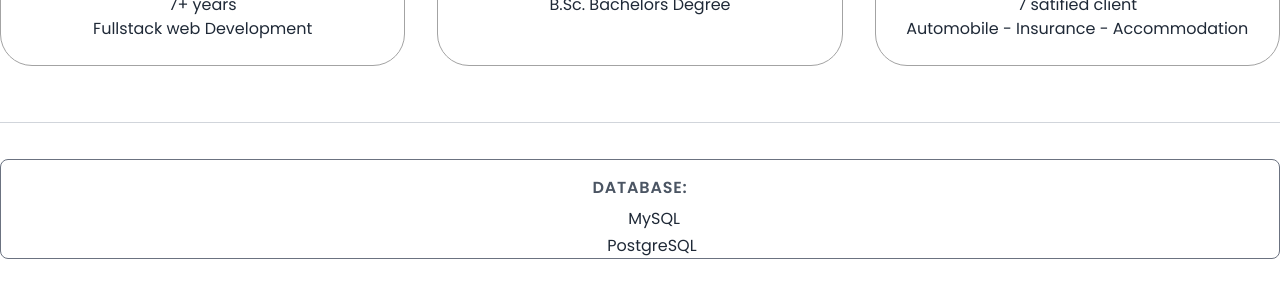
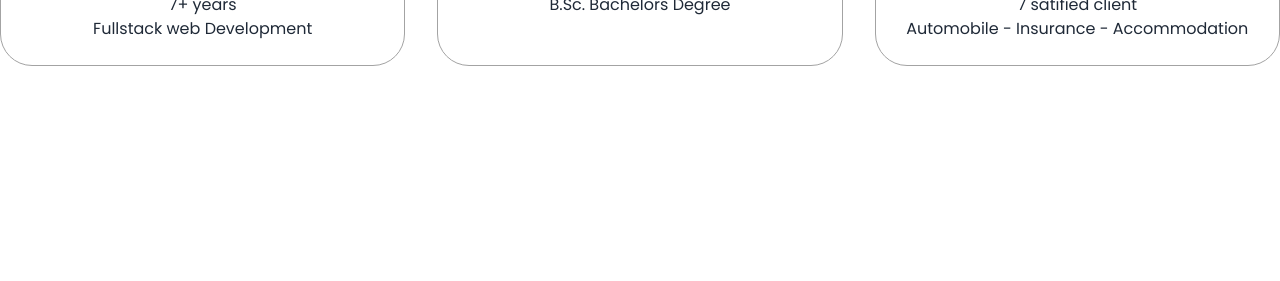
Before and after one commit to dev-dafab/dev-dafab.github.io, a SvelteKit app: page / in a window 1280 px wide. Shown: the part 900-1181 px from the top of the page. After the commit the page ends 998 px from the top, so only its background shows below. Built offline with nearby package versions, Linux system fonts and the light colour scheme; some icons are missing.

Commit message:
fix header

```diff
--- a/src/lib/components/Skills.svelte
+++ b/src/lib/components/Skills.svelte
@@ -2,10 +2,8 @@
 	import Icon from '@iconify/svelte';
 </script>
 
-<hr class="my-6 border-t border-gray-300" />
-
 <div class="flex flex-col">
-	<div class="skill-set">
+	<div class="skill-set w-full">
 		<h2>Database:</h2>
 		<ul>
 			<li>
--- a/src/routes/+page.svelte
+++ b/src/routes/+page.svelte
@@ -8,9 +8,9 @@
 <section class="rounded-lg col-span-12">
 	<About />
 </section>
-<section class="rounded-lg col-span-12">
-	<Skills />
-</section>
+<!-- <section class="col-span-12 flex flex-col lg:flex-row justify-center gap-20 main-section"> -->
+<!-- 	<Skills /> -->
+<!-- </section> -->
 
 <style>
 	.profile {
```
